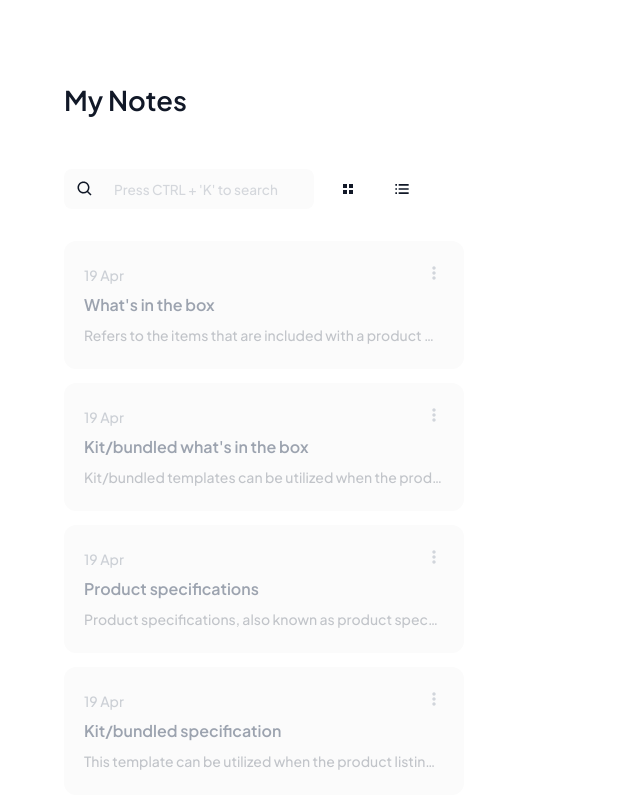
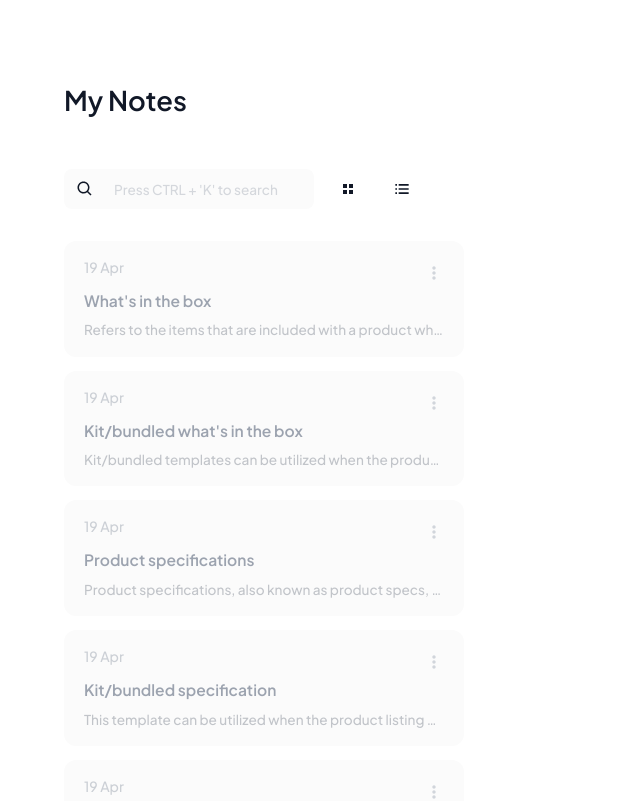
Before and after one commit to rogelcristobal/digiDirect-vite, a React (Vite) app: page / in a window 1280 px wide. Shown: the top 801 px of the page, without its empty margins (0-640 px from the left). Built offline with nearby package versions, Linux system fonts and the light colour scheme.

Commit message:
minor changes

```diff
--- a/src/components/Item.jsx
+++ b/src/components/Item.jsx
@@ -15,7 +15,7 @@ const Item = ({ id, item }) => {
       onClick={handleClick}
       onMouseEnter={handleHover}
       onMouseLeave={handleHover}
-      className={`rounded-xl flex-shrink-0 w-[25rem] relative  px-5 py-6 cursor-pointer ${
+      className={`rounded-xl flex-shrink-0 w-[25rem] relative  px-5 py-4 cursor-pointer ${
         !state ? "bg-[#fbfbfb] " : "bg-[#f6f6f6]/90 "
       }`}
     >
@@ -27,14 +27,14 @@ const Item = ({ id, item }) => {
         19 apr
       </p>
       <p
-        className={`font-[600] mt-2 text-[1rem] ${
+        className={`font-[600] mt-3 text-[0.975rem] ${
           state ? "text-gray-700" : "text-gray-400"
         }`}
       >
         {item.title}
       </p>
       <p
-        className={` text-sm mt-2 truncate	overflow-hidden ${
+        className={` text-[0.85rem] mt-2 truncate	overflow-hidden ${
           state ? "text-gray-400" : "text-gray-500/40"
         }`}
       >
```
